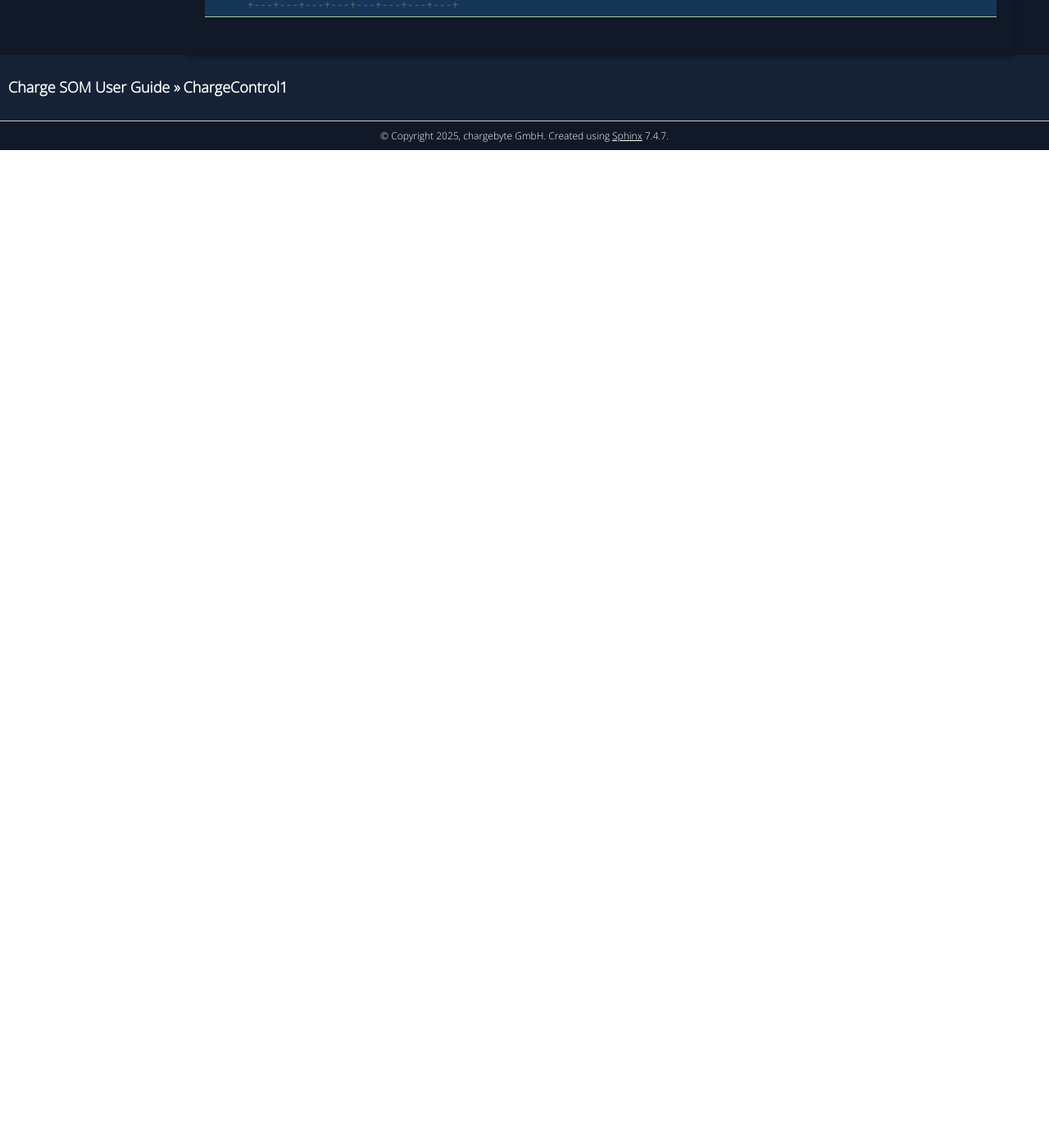
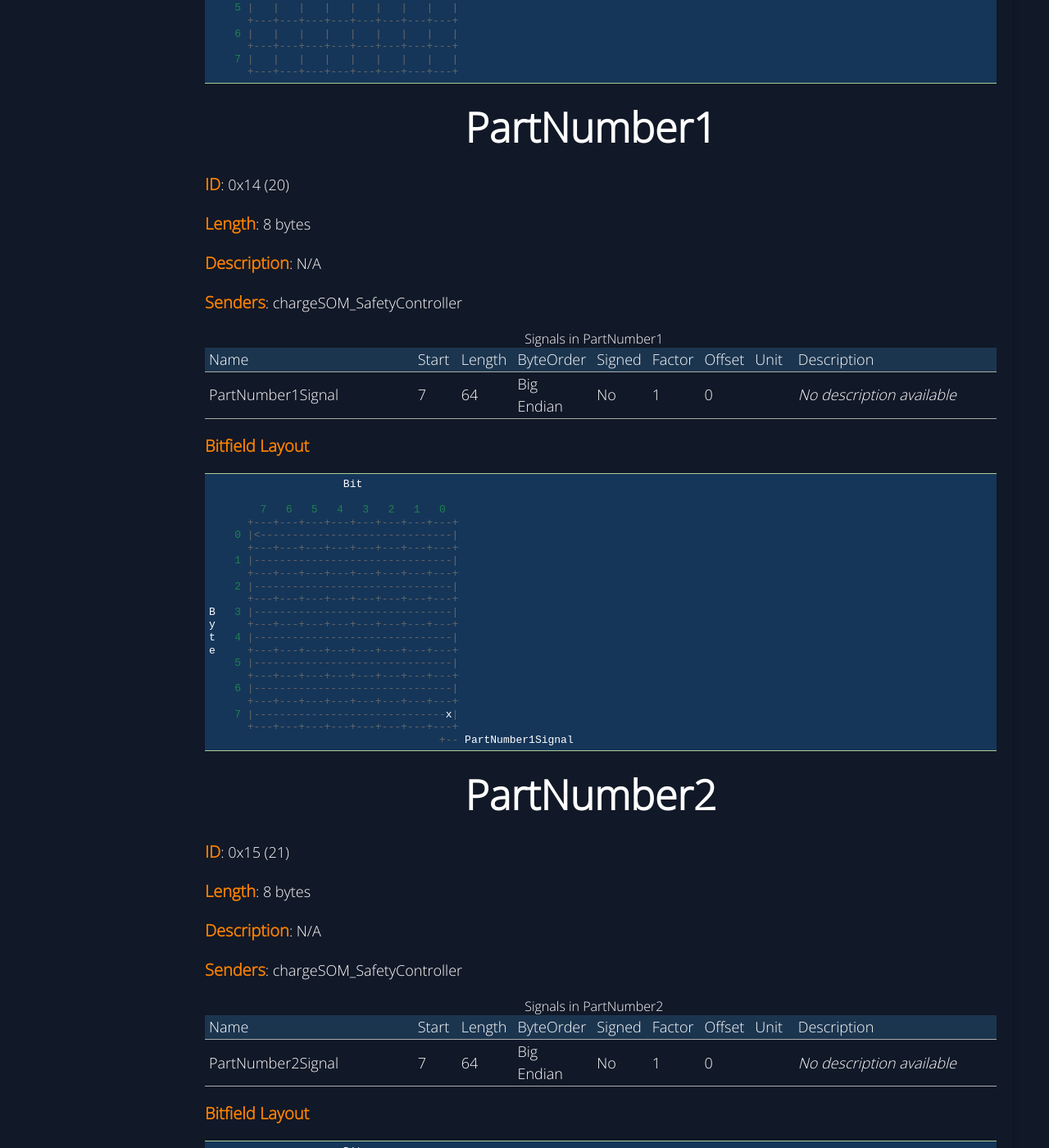
Before and after one commit to chargebyte/chargebyte-docs, a Sphinx documentation site: the page built from docs/source/safety_protocol.rst, in a window 1280 px wide and 1400 px high, scrolled down 12400 px. Shown: the whole window at 82% size. Built offline with Sphinx 7.4.7, drawn with Linux system fonts in a browser that asks for light colours; before the commit the page ends 12583 px from its top, so only the background shows below that; some of the changed text lies outside the part shown.

Commit message:
Include latest DBC and re-generate documentation
Latest firmware 0.3.0 for Charge SOM supports the DBC version 0.0.4
with support for partnumber reading.

To include these messages in our documentation, we also need to
enable them in our helper tool.

Signed-off-by: Michael Heimpold <michael.heimpold@chargebyte.com>

```diff
--- a/docs/source/safety_protocol.rst
+++ b/docs/source/safety_protocol.rst
@@ -829,6 +829,9 @@
 
   - 0xA = FirmwareVersion
   - 0xB = GitHash
+  - 0x14 = PartNumber1
+  - 0x15 = PartNumber2
+  - 0x16 = ChipInfo
 
 **Bitfield Layout**
 
@@ -856,3 +859,190 @@
           +---+---+---+---+---+---+---+---+
         7 |   |   |   |   |   |   |   |   |
           +---+---+---+---+---+---+---+---+
+
+
+
+PartNumber1
+^^^^^^^^^^^
+
+**ID**: 0x14 (20)
+
+**Length**: 8 bytes
+
+**Description**: N/A
+
+**Senders**: chargeSOM_SafetyController
+
+.. list-table:: Signals in PartNumber1
+   :widths: 30 6 6 10 7 7 7 6 30
+   :header-rows: 1
+
+   * - Name
+     - Start
+     - Length
+     - ByteOrder
+     - Signed
+     - Factor
+     - Offset
+     - Unit
+     - Description
+   * - PartNumber1Signal
+     - 7
+     - 64
+     - Big Endian
+     - No
+     - 1
+     - 0
+     -
+     - *No description available*
+
+**Bitfield Layout**
+
+::
+
+                         Bit
+
+            7   6   5   4   3   2   1   0
+          +---+---+---+---+---+---+---+---+
+        0 |<------------------------------|
+          +---+---+---+---+---+---+---+---+
+        1 |-------------------------------|
+          +---+---+---+---+---+---+---+---+
+        2 |-------------------------------|
+          +---+---+---+---+---+---+---+---+
+    B   3 |-------------------------------|
+    y     +---+---+---+---+---+---+---+---+
+    t   4 |-------------------------------|
+    e     +---+---+---+---+---+---+---+---+
+        5 |-------------------------------|
+          +---+---+---+---+---+---+---+---+
+        6 |-------------------------------|
+          +---+---+---+---+---+---+---+---+
+        7 |------------------------------x|
+          +---+---+---+---+---+---+---+---+
+                                        +-- PartNumber1Signal
+
+
+
+PartNumber2
+^^^^^^^^^^^
+
+**ID**: 0x15 (21)
+
+**Length**: 8 bytes
+
+**Description**: N/A
+
+**Senders**: chargeSOM_SafetyController
+
+.. list-table:: Signals in PartNumber2
+   :widths: 30 6 6 10 7 7 7 6 30
+   :header-rows: 1
+
+   * - Name
+     - Start
+     - Length
+     - ByteOrder
+     - Signed
+     - Factor
+     - Offset
+     - Unit
+     - Description
+   * - PartNumber2Signal
+     - 7
+     - 64
+     - Big Endian
+     - No
+     - 1
+     - 0
+     -
+     - *No description available*
+
+**Bitfield Layout**
+
+::
+
+                         Bit
+
+            7   6   5   4   3   2   1   0
+          +---+---+---+---+---+---+---+---+
+        0 |<------------------------------|
+          +---+---+---+---+---+---+---+---+
+        1 |-------------------------------|
+          +---+---+---+---+---+---+---+---+
+        2 |-------------------------------|
+          +---+---+---+---+---+---+---+---+
+    B   3 |-------------------------------|
+    y     +---+---+---+---+---+---+---+---+
+    t   4 |-------------------------------|
+    e     +---+---+---+---+---+---+---+---+
+        5 |-------------------------------|
+          +---+---+---+---+---+---+---+---+
+        6 |-------------------------------|
+          +---+---+---+---+---+---+---+---+
+        7 |------------------------------x|
+          +---+---+---+---+---+---+---+---+
+                                        +-- PartNumber2Signal
+
+
+
+ChipInfo
+^^^^^^^^
+
+**ID**: 0x16 (22)
+
+**Length**: 8 bytes
+
+**Description**: N/A
+
+**Senders**: chargeSOM_SafetyController
+
+.. list-table:: Signals in ChipInfo
+   :widths: 30 6 6 10 7 7 7 6 30
+   :header-rows: 1
+
+   * - Name
+     - Start
+     - Length
+     - ByteOrder
+     - Signed
+     - Factor
+     - Offset
+     - Unit
+     - Description
+   * - MCUVersion
+     - 7
+     - 8
+     -
+     - No
+     - 1
+     - 0
+     -
+     - *No description available*
+
+**Bitfield Layout**
+
+::
+
+                         Bit
+
+            7   6   5   4   3   2   1   0
+          +---+---+---+---+---+---+---+---+
+        0 |<-----------------------------x|
+          +---+---+---+---+---+---+---+---+
+                                        +-- MCUVersion
+          +---+---+---+---+---+---+---+---+
+        1 |   |   |   |   |   |   |   |   |
+          +---+---+---+---+---+---+---+---+
+    B   2 |   |   |   |   |   |   |   |   |
+    y     +---+---+---+---+---+---+---+---+
+    t   3 |   |   |   |   |   |   |   |   |
+    e     +---+---+---+---+---+---+---+---+
+        4 |   |   |   |   |   |   |   |   |
+          +---+---+---+---+---+---+---+---+
+        5 |   |   |   |   |   |   |   |   |
+          +---+---+---+---+---+---+---+---+
+        6 |   |   |   |   |   |   |   |   |
+          +---+---+---+---+---+---+---+---+
+        7 |   |   |   |   |   |   |   |   |
+          +---+---+---+---+---+---+---+---+
--- a/docs/source/utils/dbc_to_rst_config.py
+++ b/docs/source/utils/dbc_to_rst_config.py
@@ -1,5 +1,5 @@
 # Messages you want to document
-target_msgs = ["ChargeControl1", "ChargeState1", "PT1000State", "FirmwareVersion", "GitHash", "InquiryPacket"]
+target_msgs = ["ChargeControl1", "ChargeState1", "PT1000State", "FirmwareVersion", "GitHash", "InquiryPacket", "PartNumber1", "PartNumber2", "ChipInfo"]
 
 # Sender name mapping
 sender_name_map = {
```
Also changed, not shown: 1 other file.
